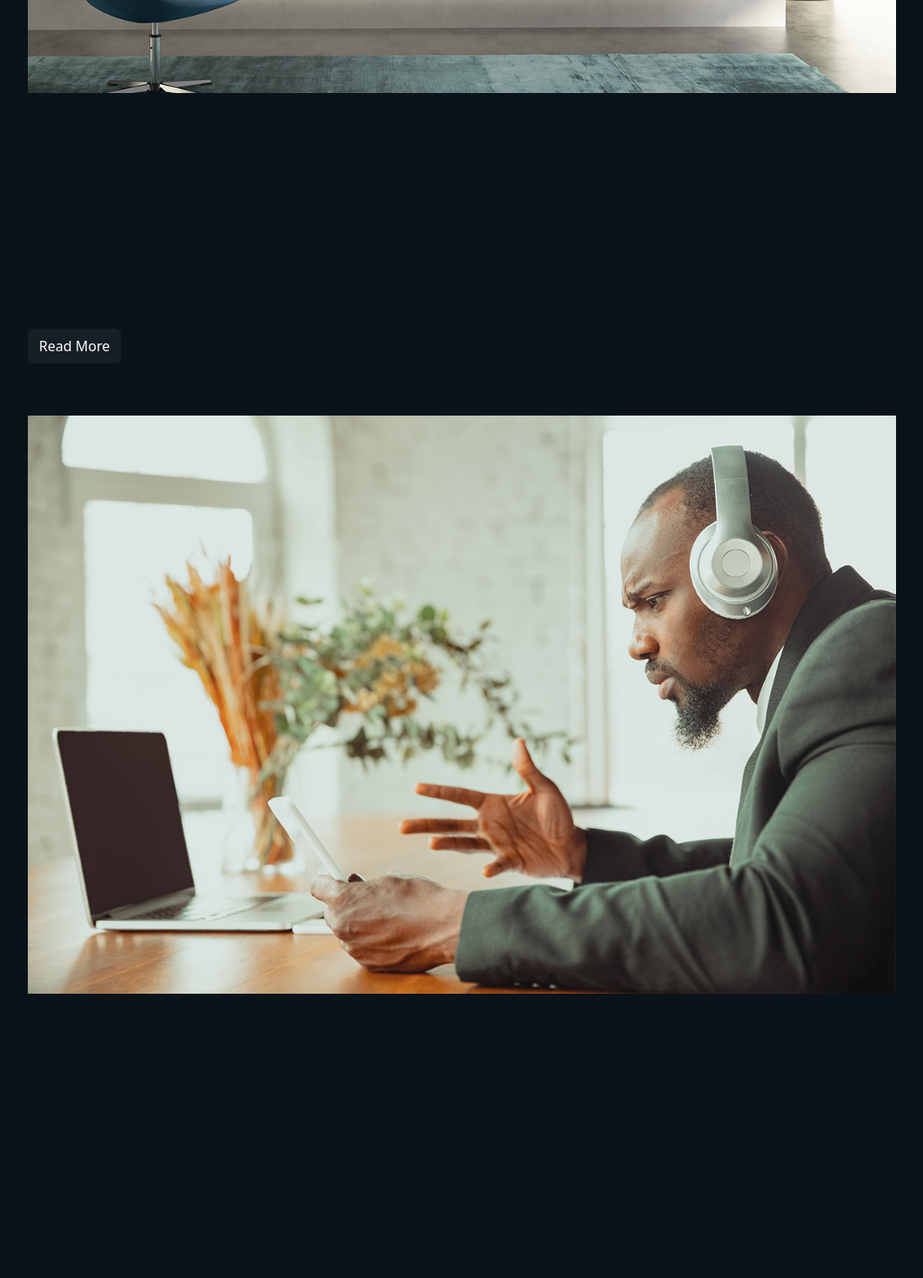
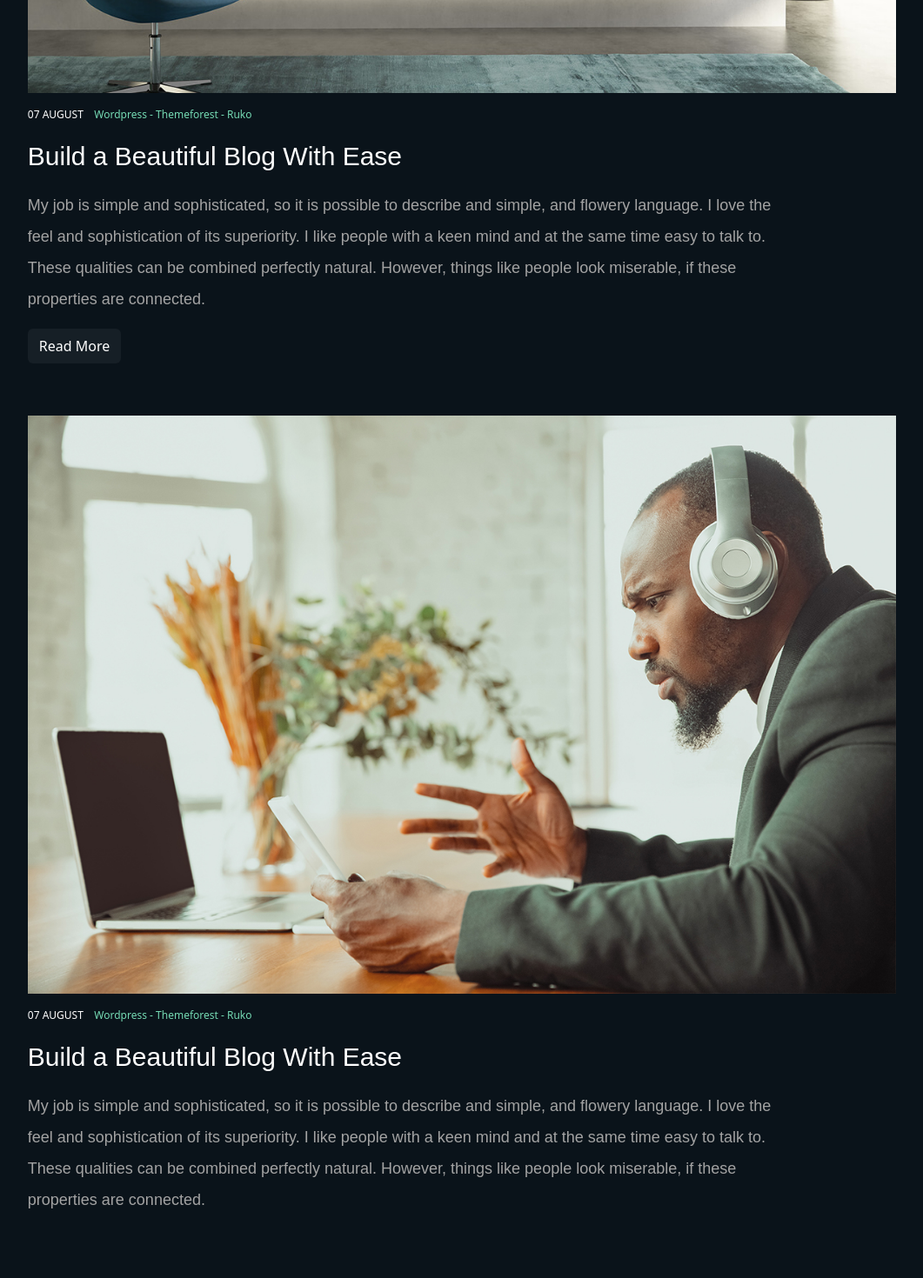
Before and after one commit to Faizi-Devops/Ruko-Template, a Next.js app: page /Blog in a window 1280 px wide. Shown: the part 760-2230 px from the top of the page at 87% size, without its empty margins (109-1170 px from the left). Built offline with nearby package versions, Linux system fonts and the light colour scheme.

Commit message:
changing blog

```diff
--- a/pages/Blog.tsx
+++ b/pages/Blog.tsx
@@ -36,9 +36,9 @@ const Blog = () => {
                 />
 
 
-                <p className={` mt-3 ${styles.paraone}`} data-aos="fade-right">07 AUGUST &nbsp;&nbsp; <span style={{ color: "#75dab4" }}>Wordpress - Themeforest - Ruko</span></p>
-                <p className={`${styles.paratwo}`} data-aos="fade-up-right">Build a Beautiful Blog With Ease</p>
-                <p className={`${styles.parathree}`} data-aos="fade-left">My job is simple and sophisticated, so it is possible to describe and simple, and flowery language. I love the <br /> feel and sophistication of its superiority. I like people with a keen mind and at the same time easy to talk to. <br /> These qualities can be combined perfectly natural. However, things like people look miserable, if these <br /> properties are connected.</p>
+                <p className={` mt-3 ${styles.paraone}`} >07 AUGUST &nbsp;&nbsp; <span style={{ color: "#75dab4" }}>Wordpress - Themeforest - Ruko</span></p>
+                <p className={`${styles.paratwo}`} >Build a Beautiful Blog With Ease</p>
+                <p className={`${styles.parathree}`} >My job is simple and sophisticated, so it is possible to describe and simple, and flowery language. I love the <br /> feel and sophistication of its superiority. I like people with a keen mind and at the same time easy to talk to. <br /> These qualities can be combined perfectly natural. However, things like people look miserable, if these <br /> properties are connected.</p>
                 <div>
                     <button type="button" className={`btn ${styles.bootbutton}`}>Read More</button>
                 </div>
@@ -52,9 +52,9 @@ const Blog = () => {
                         height={500}
                         style={{ width: "100%", height: "auto" }}
                     />
-                    <p className={` mt-3 ${styles.paraone}`} data-aos="fade-right">07 AUGUST &nbsp;&nbsp; <span style={{ color: "#75dab4" }}>Wordpress - Themeforest - Ruko</span></p>
-                    <p className={`${styles.paratwo}`} data-aos="fade-up-right">Build a Beautiful Blog With Ease</p>
-                    <p className={`${styles.parathree}`} data-aos="fade-left">My job is simple and sophisticated, so it is possible to describe and simple, and flowery language. I love the <br /> feel and sophistication of its superiority. I like people with a keen mind and at the same time easy to talk to. <br /> These qualities can be combined perfectly natural. However, things like people look miserable, if these <br /> properties are connected.</p>
+                    <p className={` mt-3 ${styles.paraone}`} >07 AUGUST &nbsp;&nbsp; <span style={{ color: "#75dab4" }}>Wordpress - Themeforest - Ruko</span></p>
+                    <p className={`${styles.paratwo}`} >Build a Beautiful Blog With Ease</p>
+                    <p className={`${styles.parathree}`} >My job is simple and sophisticated, so it is possible to describe and simple, and flowery language. I love the <br /> feel and sophistication of its superiority. I like people with a keen mind and at the same time easy to talk to. <br /> These qualities can be combined perfectly natural. However, things like people look miserable, if these <br /> properties are connected.</p>
 
 
 
@@ -70,9 +70,9 @@ const Blog = () => {
                         height={500}
                         style={{ width: "100%", height: "auto" }}
                     />
-                    <p className={` mt-3 ${styles.paraone} `} data-aos="fade-right">07 AUGUST &nbsp;&nbsp; <span style={{ color: "#75dab4" }}>Wordpress - Themeforest - Ruko</span></p>
-                    <p className={`${styles.paratwo}`} data-aos="fade-up-right">Build a Beautiful Blog With Ease</p>
-                    <p className={`${styles.parathree}`} data-aos="fade-left">My job is simple and sophisticated, so it is possible to describe and simple, and flowery language. I love the <br /> feel and sophistication of its superiority. I like people with a keen mind and at the same time easy to talk to. <br /> These qualities can be combined perfectly natural. However, things like people look miserable, if these <br /> properties are connected.</p>
+                    <p className={` mt-3 ${styles.paraone} `} >07 AUGUST &nbsp;&nbsp; <span style={{ color: "#75dab4" }}>Wordpress - Themeforest - Ruko</span></p>
+                    <p className={`${styles.paratwo}`} >Build a Beautiful Blog With Ease</p>
+                    <p className={`${styles.parathree}`} >My job is simple and sophisticated, so it is possible to describe and simple, and flowery language. I love the <br /> feel and sophistication of its superiority. I like people with a keen mind and at the same time easy to talk to. <br /> These qualities can be combined perfectly natural. However, things like people look miserable, if these <br /> properties are connected.</p>
 
 
 
@@ -88,9 +88,9 @@ const Blog = () => {
                         height={500}
                         style={{ width: "100%", height: "auto" }}
                     />
-                    <p className={` mt-3 ${styles.paraone}`} data-aos="fade-right">07 AUGUST &nbsp;&nbsp; <span style={{ color: "#75dab4" }}>Wordpress - Themeforest - Ruko</span></p>
-                    <p className={`${styles.paratwo}`} data-aos="fade-up-right">Build a Beautiful Blog With Ease</p>
-                    <p className={`${styles.parathree}`} data-aos="fade-left">My job is simple and sophisticated, so it is possible to describe and simple, and flowery language. I love the <br /> feel and sophistication of its superiority. I like people with a keen mind and at the same time easy to talk to. <br /> These qualities can be combined perfectly natural. However, things like people look miserable, if these <br /> properties are connected.</p>
+                    <p className={` mt-3 ${styles.paraone}`}>07 AUGUST &nbsp;&nbsp; <span style={{ color: "#75dab4" }}>Wordpress - Themeforest - Ruko</span></p>
+                    <p className={`${styles.paratwo}`} >Build a Beautiful Blog With Ease</p>
+                    <p className={`${styles.parathree}`} >My job is simple and sophisticated, so it is possible to describe and simple, and flowery language. I love the <br /> feel and sophistication of its superiority. I like people with a keen mind and at the same time easy to talk to. <br /> These qualities can be combined perfectly natural. However, things like people look miserable, if these <br /> properties are connected.</p>
 
 
 
```
Also changed, not shown: pages/index.tsx (+8 -3 lines).
